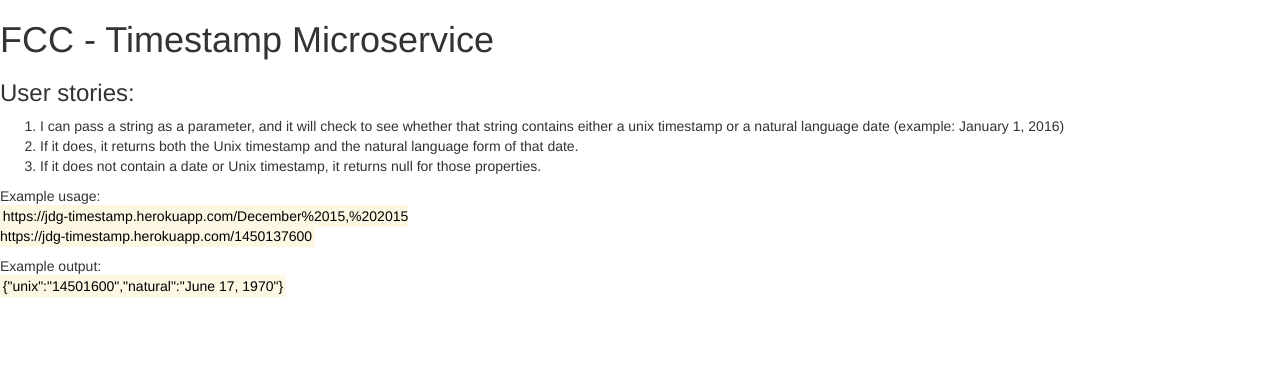
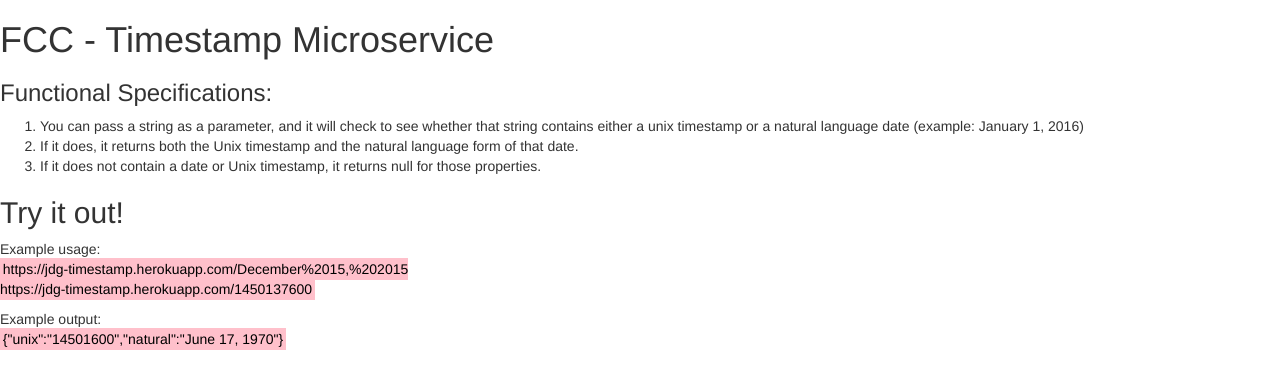
Before and after one commit to JD-Gonz/timestampApi, a website: page index.html in a window 1280 px wide. Drawn offline with nearby package versions, Linux system fonts and the light colour scheme.

Commit message:
small visual changes

```diff
--- a/index.html
+++ b/index.html
@@ -6,16 +6,17 @@
   </head>
   <body>
     <h1>FCC - Timestamp Microservice</h1>
-    <h3>User stories:</h3>
+    <h3>Functional Specifications:</h3>
     <ol>
-      <li>I can pass a string as a parameter, and it will check to see whether that string contains either a unix timestamp or a natural language date (example: January 1, 2016)</li>
+      <li>You can pass a string as a parameter, and it will check to see whether that string contains either a unix timestamp or a natural language date (example: January 1, 2016)</li>
       <li>If it does, it returns both the Unix timestamp and the natural language form of that date.</li>
       <li>If it does not contain a date or Unix timestamp, it returns null for those properties.</li>
     </ol>
+    <h2>Try it out!</h2>
     <p>
       Example usage:
       <br />
-      <mark>
+      <mark style="background-color:pink">
         https://jdg-timestamp.herokuapp.com/December%2015,%202015
         <br />
         https://jdg-timestamp.herokuapp.com/1450137600
@@ -25,7 +26,7 @@
     <p>
       Example output:
       <br />
-      <mark>{"unix":"14501600","natural":"June 17, 1970"}</mark>
+      <mark style="background-color:pink">{"unix":"14501600","natural":"June 17, 1970"}</mark>
     </p>
   </body>
 </html>
```
